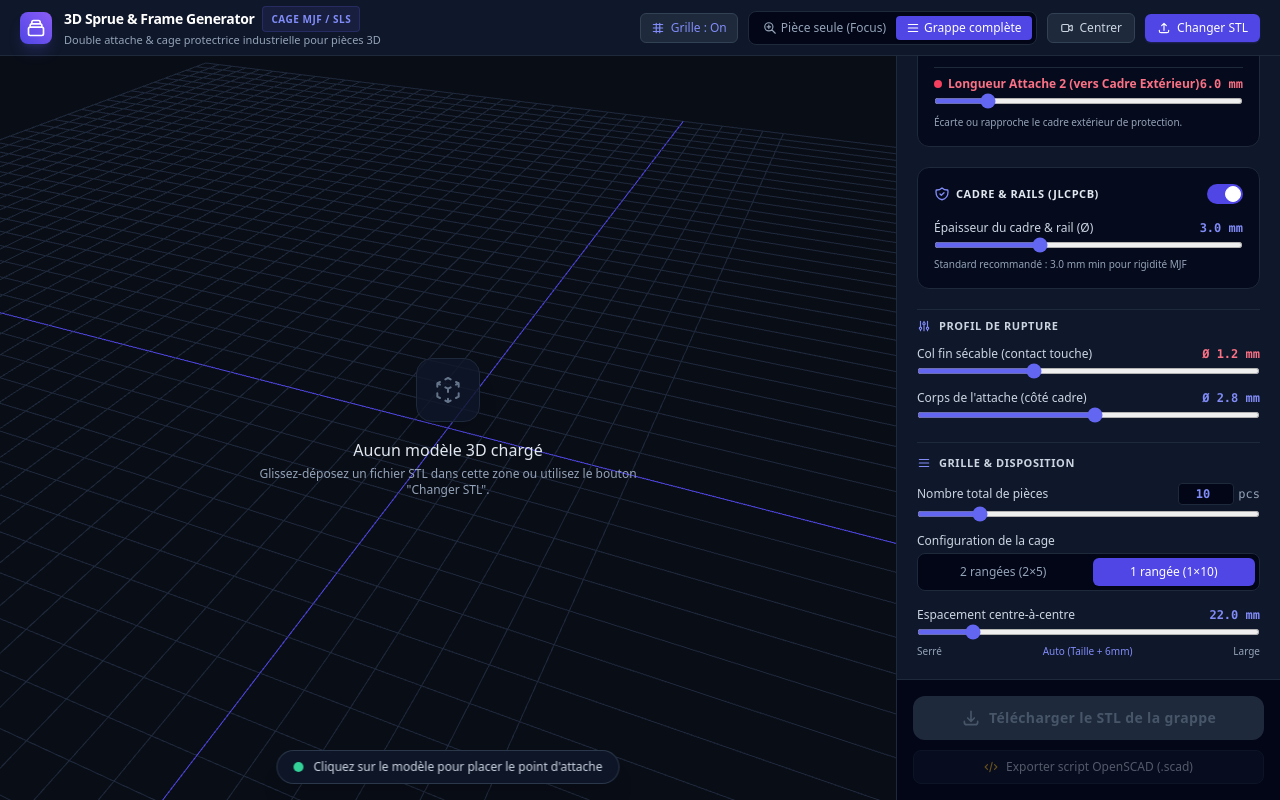
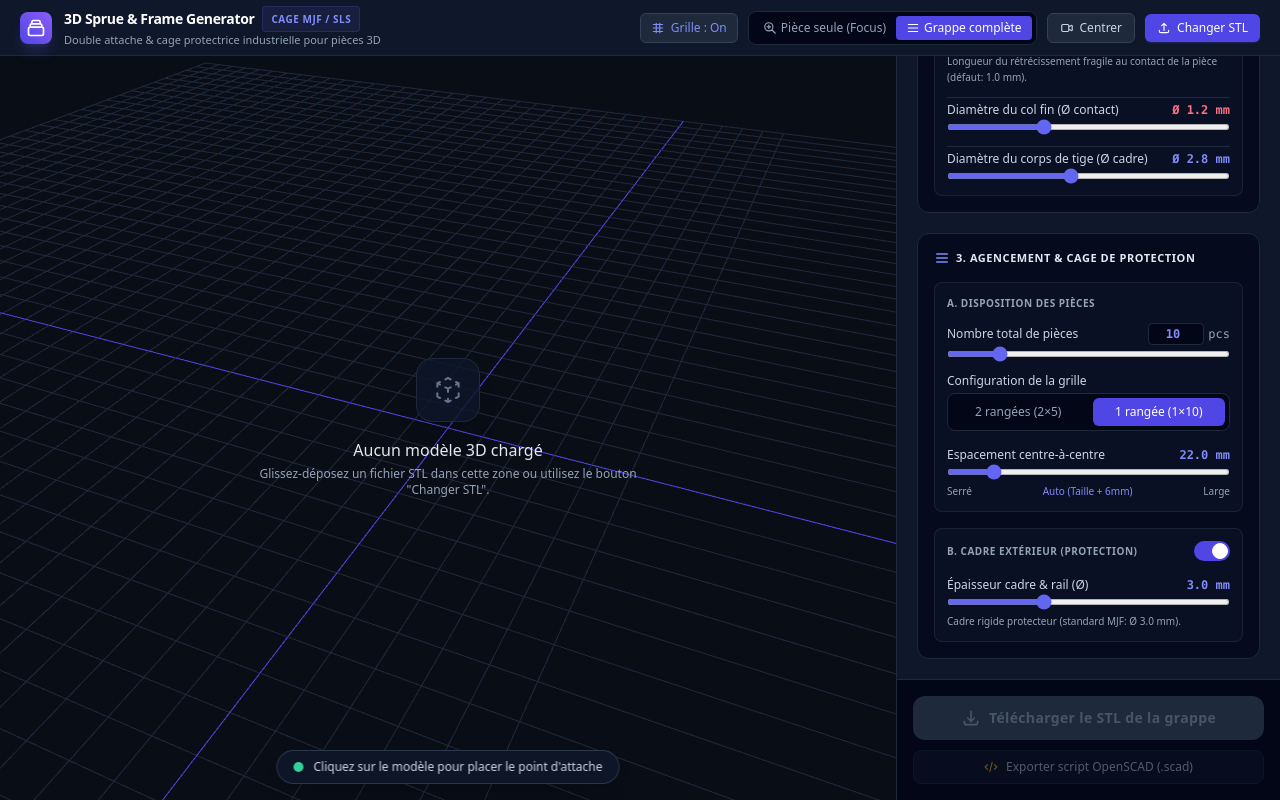
Before and after one commit to Kataman7/sprue-generator, a plain HTML site: page index.html in a window 1280 px wide. Both pictures are taken after a click on the button "1 rangée (1×10)". Drawn offline with nearby package versions, Linux system fonts and the light colour scheme; animation ran at ten frames a second.

Commit message:
feat: réglage de la longueur du col fin de rupture et restructuration complète du menu en 3 blocs logiques

```diff
--- a/index.html
+++ b/index.html
@@ -173,33 +173,34 @@
       <!-- Contenu défilable -->
       <div class="flex-1 overflow-y-auto p-5 space-y-5 text-xs">
 
-        <!-- SECTION 1 : DOUBLE POINTS D'ATTACHE (INTÉRIEUR + EXTÉRIEUR) -->
+        <!-- SECTION 1 : POINTS D'ATTACHE SUR LA PIÈCE -->
         <div class="bg-slate-950/70 rounded-xl p-4 border border-slate-800 space-y-3">
           <div class="flex items-center justify-between">
             <span class="font-semibold text-slate-200 uppercase tracking-wider text-[11px] flex items-center gap-1.5">
               <span class="w-2 h-2 rounded-full bg-indigo-500"></span>
-              2 Points d'Attache par Pièce
+              1. Points d'Attache sur la Pièce
             </span>
-            <span class="text-[10px] text-indigo-400 font-semibold bg-indigo-500/10 px-2 py-0.5 rounded border border-indigo-500/20">Double support</span>
-          </div>
+            <span class="text-[10px] text-indigo-400 font-semibold bg-indigo-500/10 px-2 py-0.5 rounded border border-indigo-500/20">Double contact</span>
+          </div>
+          <p class="text-[11px] text-slate-400">Positionnez les 2 points de contact sur le modèle (au clic ou par saisie manuelle X, Y, Z).</p>
 
           <!-- Sélecteur du point actif pour le clic -->
           <div class="grid grid-cols-2 gap-2 bg-slate-900 p-1 rounded-lg border border-slate-800">
             <button id="btnSelectGate1" class="py-1.5 px-2 rounded-md font-medium text-center transition bg-emerald-600 text-white flex items-center justify-center gap-1.5">
               <span class="w-2 h-2 rounded-full bg-white"></span>
-              <span>1. Intérieur (Rail)</span>
+              <span>Point 1 (Intérieur / Rail)</span>
             </button>
             <button id="btnSelectGate2" class="py-1.5 px-2 rounded-md font-medium text-center transition text-slate-400 hover:text-white flex items-center justify-center gap-1.5">
               <span class="w-2 h-2 rounded-full bg-rose-500"></span>
-              <span>2. Extérieur (Cadre)</span>
+              <span>Point 2 (Extérieur / Cadre)</span>
             </button>
           </div>
 
           <!-- Coordonnées Point 1 -->
           <div class="bg-slate-900/80 p-2.5 rounded-lg border border-slate-800/80 space-y-1.5">
             <div class="flex justify-between text-[11px] items-center">
-              <span class="font-semibold text-emerald-400 flex items-center gap-1">● Attache 1 (Intérieure) :</span>
-              <span id="statusGate1" class="text-slate-400 font-mono text-[10px]">Non définie</span>
+              <span class="font-semibold text-emerald-400 flex items-center gap-1">● Point 1 (Intérieur / Rail) :</span>
+              <span id="statusGate1" class="text-slate-400 font-mono text-[10px]">Non défini</span>
             </div>
             <div class="grid grid-cols-3 gap-1.5 font-mono text-[11px] text-slate-300">
               <div class="bg-slate-950 px-2 py-1 rounded flex items-center gap-1 border border-slate-800 focus-within:border-emerald-500 transition" title="Coordonnée X">
@@ -220,8 +221,8 @@
           <!-- Coordonnées Point 2 -->
           <div class="bg-slate-900/80 p-2.5 rounded-lg border border-slate-800/80 space-y-1.5">
             <div class="flex justify-between text-[11px] items-center">
-              <span class="font-semibold text-rose-400 flex items-center gap-1">● Attache 2 (Extérieure) :</span>
-              <span id="statusGate2" class="text-slate-400 font-mono text-[10px]">Non définie</span>
+              <span class="font-semibold text-rose-400 flex items-center gap-1">● Point 2 (Extérieur / Cadre) :</span>
+              <span id="statusGate2" class="text-slate-400 font-mono text-[10px]">Non défini</span>
             </div>
             <div class="grid grid-cols-3 gap-1.5 font-mono text-[11px] text-slate-300">
               <div class="bg-slate-950 px-2 py-1 rounded flex items-center gap-1 border border-slate-800 focus-within:border-rose-500 transition" title="Coordonnée X">
@@ -246,98 +247,90 @@
           </button>
         </div>
 
-        <!-- SECTION 2 : LONGUEURS SÉPARÉES DES ATTACHES (ÉLOIGNEMENT) -->
-        <div class="bg-slate-950/70 rounded-xl p-4 border border-slate-800 space-y-3.5">
+        <!-- SECTION 2 : TIGES D'ATTACHE & PROFIL SÉCABLE -->
+        <div class="bg-slate-950/70 rounded-xl p-4 border border-slate-800 space-y-4">
+          <div class="flex items-center justify-between">
             <h3 class="font-semibold text-slate-200 uppercase tracking-wider text-[11px] flex items-center gap-1.5">
-            <svg class="w-4 h-4 text-indigo-400" fill="none" stroke="currentColor" viewBox="0 0 24 24"><path stroke-linecap="round" stroke-linejoin="round" stroke-width="2" d="M8 7h12m0 0l-4-4m4 4l-4 4m0 6H4m0 0l4 4m-4-4l4-4"></path></svg>
-            Longueurs des Attaches (Ajustement Séparé)
+              <svg class="w-4 h-4 text-indigo-400" fill="none" stroke="currentColor" viewBox="0 0 24 24"><path stroke-linecap="round" stroke-linejoin="round" stroke-width="2" d="M12 6V4m0 2a2 2 0 100 4m0-4a2 2 0 110 4m-6 8a2 2 0 100-4m0 4a2 2 0 110-4m0 4v2m0-6V4m6 6v10m6-2a2 2 0 100-4m0 4a2 2 0 110-4m0 4v2m0-6V4"></path></svg>
+              2. Tiges d'Attache & Profil de Rupture
             </h3>
+          </div>
+
+          <!-- A. Longueurs des tiges (Éloignement) -->
+          <div class="space-y-3 bg-slate-900/60 p-3 rounded-lg border border-slate-800/80">
+            <span class="text-[10px] text-slate-400 uppercase tracking-wider font-semibold block">A. Longueurs des tiges (Éloignement)</span>
 
             <!-- Longueur Attache 1 (Rail Central) -->
-          <div class="space-y-1.5">
+            <div class="space-y-1">
               <div class="flex justify-between items-center">
-              <label for="rangeGate1Length" class="text-emerald-400 font-semibold flex items-center gap-1.5">
+                <label for="rangeGate1Length" class="text-emerald-400 font-medium flex items-center gap-1.5">
                   <span class="w-2 h-2 rounded-full bg-emerald-500"></span>
                   Longueur Attache 1 (vers Rail Central)
                 </label>
                 <span class="font-mono text-emerald-400 font-bold"><span id="valGate1Length">5.0</span> mm</span>
               </div>
               <input id="rangeGate1Length" type="range" min="1.5" max="30" step="0.5" value="5.0" class="w-full h-1.5 bg-slate-800 rounded-lg cursor-pointer">
-            <p class="text-[10px] text-slate-400">Écarte ou rapproche la touche du rail central au milieu.</p>
             </div>
 
             <!-- Longueur Attache 2 (Cadre Extérieur) -->
-          <div class="space-y-1.5 pt-2 border-t border-slate-800">
+            <div class="space-y-1 pt-1 border-t border-slate-800">
               <div class="flex justify-between items-center">
-              <label for="rangeGate2Length" class="text-rose-400 font-semibold flex items-center gap-1.5">
+                <label for="rangeGate2Length" class="text-rose-400 font-medium flex items-center gap-1.5">
                   <span class="w-2 h-2 rounded-full bg-rose-500"></span>
                   Longueur Attache 2 (vers Cadre Extérieur)
                 </label>
                 <span class="font-mono text-rose-400 font-bold"><span id="valGate2Length">6.0</span> mm</span>
               </div>
               <input id="rangeGate2Length" type="range" min="1.5" max="30" step="0.5" value="6.0" class="w-full h-1.5 bg-slate-800 rounded-lg cursor-pointer">
-            <p class="text-[10px] text-slate-400">Écarte ou rapproche le cadre extérieur de protection.</p>
-          </div>
-        </div>
-
-        <!-- SECTION 3 : CAGE DE PROTECTION EXTÉRIEURE -->
-        <div class="bg-slate-950/70 rounded-xl p-4 border border-slate-800 space-y-3">
-          <div class="flex items-center justify-between">
-            <span class="font-semibold text-slate-200 uppercase tracking-wider text-[11px] flex items-center gap-1.5">
-              <svg class="w-4 h-4 text-indigo-400" fill="none" stroke="currentColor" viewBox="0 0 24 24"><path stroke-linecap="round" stroke-linejoin="round" stroke-width="2" d="M9 12l2 2 4-4m5.618-4.016A11.955 11.955 0 0112 2.944a11.955 11.955 0 01-8.618 3.04A12.02 12.02 0 003 9c0 5.591 3.824 10.29 9 11.622 5.176-1.332 9-6.03 9-11.622 0-1.042-.133-2.052-.382-3.016z"></path></svg>
-              Cadre & Rails (JLCPCB)
-            </span>
-            <label class="relative inline-flex items-center cursor-pointer">
-              <input type="checkbox" id="checkEnableFrame" checked class="sr-only peer">
-              <div class="w-9 h-5 bg-slate-800 peer-focus:outline-none rounded-full peer peer-checked:after:translate-x-full peer-checked:after:border-white after:content-[''] after:absolute after:top-[2px] after:left-[2px] after:bg-white after:border-gray-300 after:border after:rounded-full after:h-4 after:w-4 after:transition-all peer-checked:bg-indigo-600"></div>
-            </label>
-          </div>
-
-          <div id="frameSettingsContainer" class="space-y-3 pt-1">
-            <!-- Diamètre du cadre extérieur -->
+            </div>
+          </div>
+
+          <!-- B. Dimensions du Col sécable & Corps de tige -->
+          <div class="space-y-3 bg-slate-900/60 p-3 rounded-lg border border-slate-800/80">
+            <span class="text-[10px] text-slate-400 uppercase tracking-wider font-semibold block">B. Col Sécable & Corps de Tige</span>
+
+            <!-- Longueur du col fin -->
             <div class="space-y-1">
               <div class="flex justify-between items-center">
-                <label for="rangeFrameWidth" class="text-slate-300 font-medium">Épaisseur du cadre & rail (Ø)</label>
-                <span class="font-mono text-indigo-400 font-bold"><span id="valFrameWidth">3.0</span> mm</span>
-              </div>
-              <input id="rangeFrameWidth" type="range" min="2.0" max="5.0" step="0.2" value="3.0" class="w-full h-1.5 bg-slate-800 rounded-lg cursor-pointer">
-              <p class="text-[10px] text-slate-400">Standard recommandé : 3.0 mm min pour rigidité MJF</p>
-            </div>
-          </div>
-        </div>
-
-        <!-- SECTION 4 : SECTIONS DES ATTACHES (COLS DE RUPTURE) -->
-        <div class="space-y-3 pt-2 border-t border-slate-800">
-          <h3 class="font-semibold text-slate-300 uppercase tracking-wider text-[11px] flex items-center gap-2">
-            <svg class="w-3.5 h-3.5 text-indigo-400" fill="none" stroke="currentColor" viewBox="0 0 24 24"><path stroke-linecap="round" stroke-linejoin="round" stroke-width="2" d="M12 6V4m0 2a2 2 0 100 4m0-4a2 2 0 110 4m-6 8a2 2 0 100-4m0 4a2 2 0 110-4m0 4v2m0-6V4m6 6v10m6-2a2 2 0 100-4m0 4a2 2 0 110-4m0 4v2m0-6V4"></path></svg>
-            Profil de Rupture
+                <label for="rangeNeckLength" class="text-slate-300 font-medium">Longueur du col fin (zone sécable)</label>
+                <span class="font-mono text-indigo-400 font-bold"><span id="valNeckLength">1.0</span> mm</span>
+              </div>
+              <input id="rangeNeckLength" type="range" min="0.4" max="4.0" step="0.1" value="1.0" class="w-full h-1.5 bg-slate-800 rounded-lg cursor-pointer">
+              <p class="text-[10px] text-slate-400">Longueur du rétrécissement fragile au contact de la pièce (défaut: 1.0 mm).</p>
+            </div>
+
+            <!-- Diamètre col fin de rupture -->
+            <div class="space-y-1 pt-1 border-t border-slate-800">
+              <div class="flex justify-between items-center">
+                <label for="rangeNeckDiameter" class="text-slate-300 font-medium">Diamètre du col fin (Ø contact)</label>
+                <span class="font-mono text-rose-400 font-bold">Ø <span id="valNeckDiameter">1.2</span> mm</span>
+              </div>
+              <input id="rangeNeckDiameter" type="range" min="0.8" max="2.0" step="0.1" value="1.2" class="w-full h-1.5 bg-slate-800 rounded-lg cursor-pointer">
+            </div>
+
+            <!-- Diamètre corps de l'attache -->
+            <div class="space-y-1 pt-1 border-t border-slate-800">
+              <div class="flex justify-between items-center">
+                <label for="rangeBodyDiameter" class="text-slate-300 font-medium">Diamètre du corps de tige (Ø cadre)</label>
+                <span class="font-mono text-indigo-400 font-bold">Ø <span id="valBodyDiameter">2.8</span> mm</span>
+              </div>
+              <input id="rangeBodyDiameter" type="range" min="1.5" max="4.5" step="0.1" value="2.8" class="w-full h-1.5 bg-slate-800 rounded-lg cursor-pointer">
+            </div>
+          </div>
+        </div>
+
+        <!-- SECTION 3 : AGENCEMENT GRAPPE & CAGE DE PROTECTION -->
+        <div class="bg-slate-950/70 rounded-xl p-4 border border-slate-800 space-y-4">
+          <div class="flex items-center justify-between">
+            <h3 class="font-semibold text-slate-200 uppercase tracking-wider text-[11px] flex items-center gap-1.5">
+              <svg class="w-4 h-4 text-indigo-400" fill="none" stroke="currentColor" viewBox="0 0 24 24"><path stroke-linecap="round" stroke-linejoin="round" stroke-width="2" d="M4 6h16M4 12h16M4 18h16"></path></svg>
+              3. Agencement & Cage de Protection
             </h3>
-
-          <!-- Diamètre col fin de rupture -->
-          <div class="space-y-1">
-            <div class="flex justify-between items-center">
-              <label for="rangeNeckDiameter" class="text-slate-300 font-medium">Col fin sécable (contact touche)</label>
-              <span class="font-mono text-rose-400 font-bold">Ø <span id="valNeckDiameter">1.2</span> mm</span>
-            </div>
-            <input id="rangeNeckDiameter" type="range" min="0.8" max="2.0" step="0.1" value="1.2" class="w-full h-1.5 bg-slate-800 rounded-lg cursor-pointer">
-          </div>
-
-          <!-- Diamètre corps de l'attache -->
-          <div class="space-y-1">
-            <div class="flex justify-between items-center">
-              <label for="rangeBodyDiameter" class="text-slate-300 font-medium">Corps de l'attache (côté cadre)</label>
-              <span class="font-mono text-indigo-400 font-bold">Ø <span id="valBodyDiameter">2.8</span> mm</span>
-            </div>
-            <input id="rangeBodyDiameter" type="range" min="1.5" max="4.0" step="0.1" value="2.8" class="w-full h-1.5 bg-slate-800 rounded-lg cursor-pointer">
-          </div>
-        </div>
-
-        <!-- SECTION 5 : GRILLE & DISPOSITION -->
-        <div class="space-y-3 pt-3 border-t border-slate-800">
-          <h3 class="font-semibold text-slate-300 uppercase tracking-wider text-[11px] flex items-center gap-2">
-            <svg class="w-3.5 h-3.5 text-indigo-400" fill="none" stroke="currentColor" viewBox="0 0 24 24"><path stroke-linecap="round" stroke-linejoin="round" stroke-width="2" d="M4 6h16M4 12h16M4 18h16"></path></svg>
-            Grille & Disposition
-          </h3>
+          </div>
+
+          <!-- Disposition & Quantité -->
+          <div class="space-y-3 bg-slate-900/60 p-3 rounded-lg border border-slate-800/80">
+            <span class="text-[10px] text-slate-400 uppercase tracking-wider font-semibold block">A. Disposition des Pièces</span>
 
             <!-- Quantité de pièces -->
             <div class="space-y-1">
@@ -351,9 +344,9 @@
               <input id="rangeCount" type="range" min="2" max="50" step="2" value="10" class="w-full h-1.5 bg-slate-800 rounded-lg cursor-pointer">
             </div>
 
-          <!-- Configuration Grille (Double 2x5 ou Simple 1x10) -->
+            <!-- Configuration Grille -->
             <div class="space-y-1">
-            <label class="text-slate-300 font-medium block">Configuration de la cage</label>
+              <label class="text-slate-300 font-medium block">Configuration de la grille</label>
               <div class="grid grid-cols-2 gap-2 bg-slate-950 p-1 rounded-lg border border-slate-800">
                 <button id="btnLayoutDouble" class="py-1.5 rounded-md font-medium text-center transition bg-indigo-600 text-white shadow-sm">
                   2 rangées (2×5)
@@ -375,6 +368,29 @@
                 <span>Serré</span>
                 <button id="btnAutoSpacing" class="text-indigo-400 hover:underline">Auto (Taille + 6mm)</button>
                 <span>Large</span>
+              </div>
+            </div>
+          </div>
+
+          <!-- Cage de protection extérieure -->
+          <div class="space-y-3 bg-slate-900/60 p-3 rounded-lg border border-slate-800/80">
+            <div class="flex items-center justify-between">
+              <span class="text-[10px] text-slate-400 uppercase tracking-wider font-semibold block">B. Cadre Extérieur (Protection)</span>
+              <label class="relative inline-flex items-center cursor-pointer">
+                <input type="checkbox" id="checkEnableFrame" checked class="sr-only peer">
+                <div class="w-9 h-5 bg-slate-800 peer-focus:outline-none rounded-full peer peer-checked:after:translate-x-full peer-checked:after:border-white after:content-[''] after:absolute after:top-[2px] after:left-[2px] after:bg-white after:border-gray-300 after:border after:rounded-full after:h-4 after:w-4 after:transition-all peer-checked:bg-indigo-600"></div>
+              </label>
+            </div>
+
+            <div id="frameSettingsContainer" class="space-y-2 pt-1">
+              <div class="space-y-1">
+                <div class="flex justify-between items-center">
+                  <label for="rangeFrameWidth" class="text-slate-300 font-medium">Épaisseur cadre & rail (Ø)</label>
+                  <span class="font-mono text-indigo-400 font-bold"><span id="valFrameWidth">3.0</span> mm</span>
+                </div>
+                <input id="rangeFrameWidth" type="range" min="2.0" max="5.0" step="0.2" value="3.0" class="w-full h-1.5 bg-slate-800 rounded-lg cursor-pointer">
+                <p class="text-[10px] text-slate-400">Cadre rigide protecteur (standard MJF: Ø 3.0 mm).</p>
+              </div>
             </div>
           </div>
         </div>
@@ -1098,7 +1114,7 @@
       if (dist <= 0.1) return;
 
       const dir = v.clone().normalize();
-      const neckLen = Math.min(state.neckLength, dist * 0.4);
+      const neckLen = Math.min(state.neckLength, Math.max(dist - 0.5, 0.2));
 
       // 1. Partie corps épais (côté cadre/rail)
       const pBodyStart = pSupport.clone();
@@ -1278,7 +1294,7 @@
       if (dist <= 0.1) return;
 
       const dir = v.clone().normalize();
-      const neckLen = Math.min(state.neckLength, dist * 0.4);
+      const neckLen = Math.min(state.neckLength, Math.max(dist - 0.5, 0.2));
 
       // Corps épais
       const pBodyStart = pSupport.clone();
@@ -1446,6 +1462,14 @@ union() {
       rebuildSprue();
     });
 
+    const rangeNeckLength = document.getElementById('rangeNeckLength');
+    const valNeckLength = document.getElementById('valNeckLength');
+    rangeNeckLength.addEventListener('input', (e) => {
+      state.neckLength = parseFloat(e.target.value);
+      valNeckLength.textContent = state.neckLength.toFixed(1);
+      rebuildSprue();
+    });
+
     const rangeNeckDiameter = document.getElementById('rangeNeckDiameter');
     const valNeckDiameter = document.getElementById('valNeckDiameter');
     rangeNeckDiameter.addEventListener('input', (e) => {
```
Lines whose indentation alone changed are shown as unchanged.
